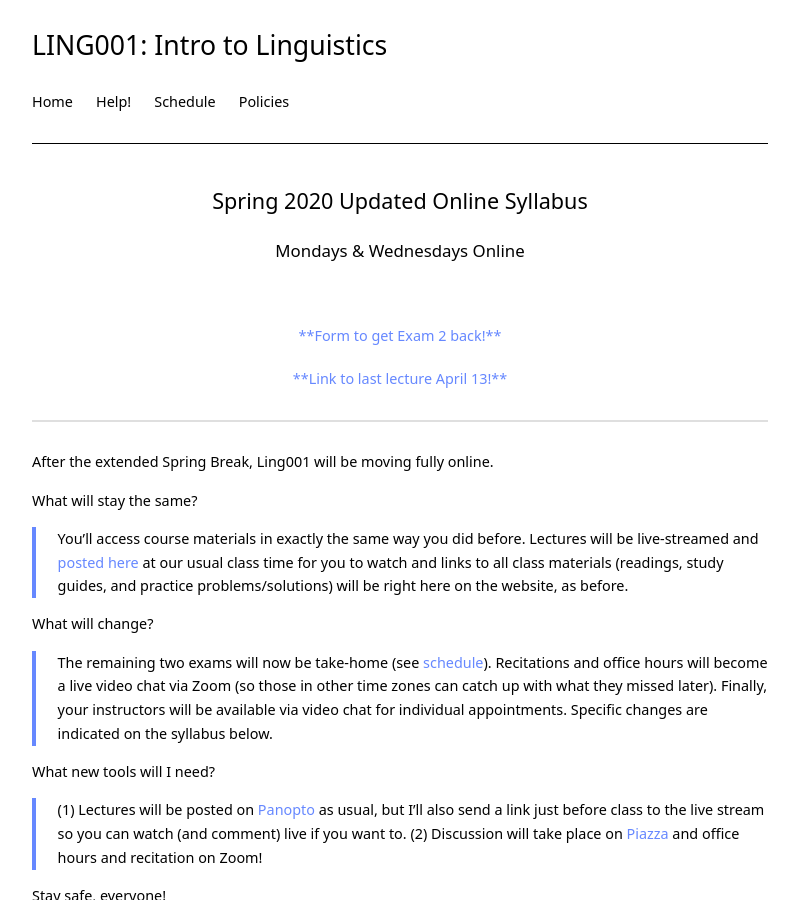
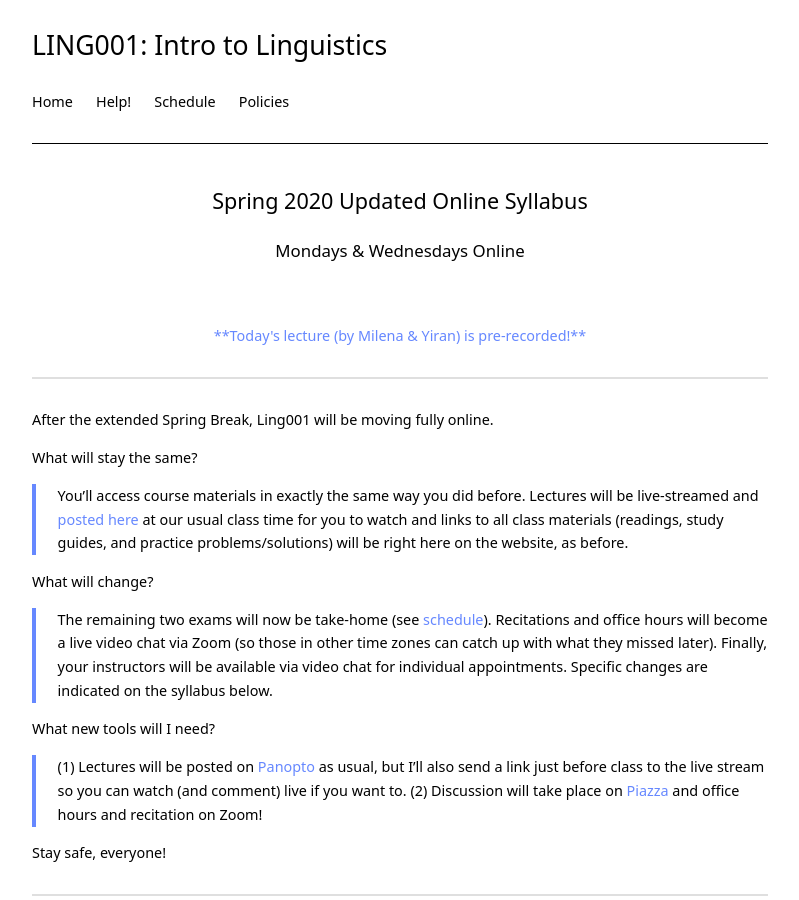
Before and after one commit to kschuler/ling001, a Jekyll site: the page built from index.md, in a window 1280 px wide and 900 px high. Shown: the whole window, without its empty margins (240-1039 px from the left). Built offline with Jekyll 4.4.1, drawn with Linux system fonts in a browser that asks for light colours.

Commit message:
Update index.md

```diff
--- a/index.md
+++ b/index.md
@@ -6,8 +6,7 @@ title: LING 1
 <h2 align="center">Spring 2020 Updated Online Syllabus</h2>
 <h3 align="center">Mondays & Wednesdays <b>Online</b></h3>
 <br>
-<h4 align="center"><a href="https://forms.gle/19nifuZKYsN9n54M6"><b>**Form to get Exam 2 back!**</b></a></h4>
-<h4 align="center"><a href="https://upenn.hosted.panopto.com/Panopto/Pages/Viewer.aspx?id=827f86c3-ee74-4a94-be5e-ab9c00e493d4"><b>**Link to last lecture April 13!**</b></a></h4>
+<h4 align="center"><a href="https://upenn.hosted.panopto.com/Panopto/Pages/Viewer.aspx?id=5293598e-982b-4d7d-84ac-aba300c19069"><b>**Today's lecture (by Milena & Yiran) is pre-recorded!**</b></a></h4>
 <hr>
 After the extended Spring Break, Ling001 will be moving fully online.
 
```
